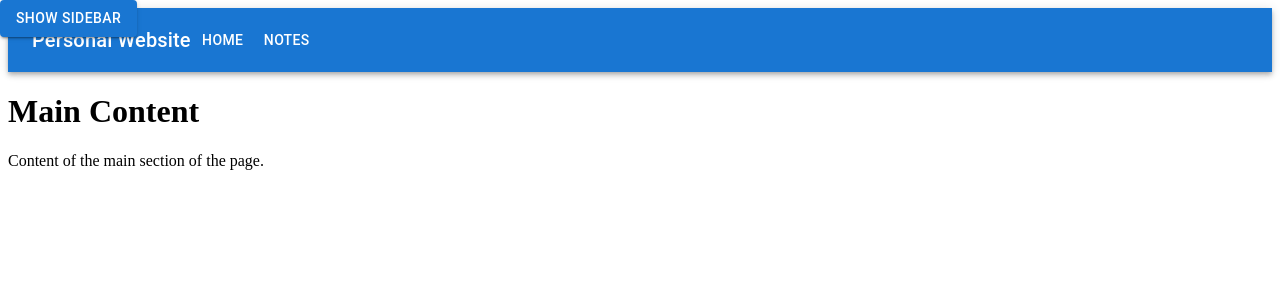
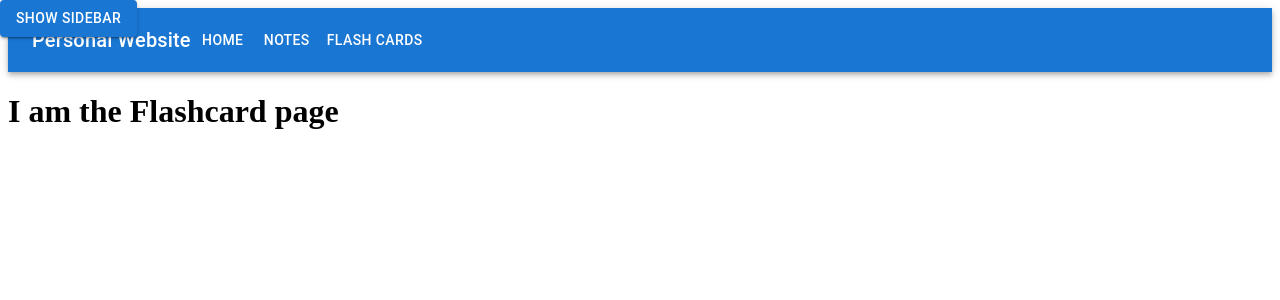
Before and after one commit to ItsTheRealVictor/sb_capstone2_v2, a React (Vite) app: page /flashcards in a window 1280 px wide. Shown: the top 300 px of the page. Built offline with nearby package versions, Linux system fonts and the light colour scheme.

Commit message:
synching to remote repo

```diff
--- a/src/App.jsx
+++ b/src/App.jsx
@@ -3,6 +3,7 @@ import { BrowserRouter as Router, Routes, Route } from 'react-router-dom';
 import Navbar from './components/Navbar';
 import FrontPage from './pages/FrontPage';
 import NotesPage from './pages/NotesPage';
+import FlashcardPage from './pages/FlashcardPage';
 import Sidebar from './components/Sidebar';
 
 
@@ -13,6 +14,7 @@ const App = () => {
       <Routes>
         <Route path="/frontpage" element={<FrontPage />} />
         <Route path="/notespage" element={<NotesPage />} />
+        <Route path="/flashcards" element={<FlashcardPage/>}/>
       </Routes>
       <Sidebar/>
     </Router>
--- a/src/components/Navbar.jsx
+++ b/src/components/Navbar.jsx
@@ -9,6 +9,7 @@ const Navbar = () => {
         <Typography variant="h6">Personal Website</Typography>
         <Button component={Link} to="/frontpage" color="inherit">Home</Button>
         <Button component={Link} to="/notespage" color="inherit">Notes</Button>
+        <Button component={Link} to="/flashcards" color="inherit">Flash cards</Button>
       </Toolbar>
     </AppBar>
   );
--- a/src/components/Sidebar.jsx
+++ b/src/components/Sidebar.jsx
@@ -39,10 +39,7 @@ const Sidebar = () => {
         </div>
       </StyledDrawer>
       {/* Main content goes here */}
-      <div style={{ marginLeft: isOpen ? '240px' : 0 }}>
-        <h1>Main Content</h1>
-        <p>Content of the main section of the page.</p>
-      </div>
+
     </div>
   );
 };
--- /dev/null
+++ b/src/pages/FlashcardPage.jsx
@@ -0,0 +1,12 @@
+import React from 'react'
+
+function FlashcardPage() {
+  return (
+    <>
+        <h1>I am the Flashcard page</h1>
+
+    </>
+  )
+}
+
+export default FlashcardPage
```
